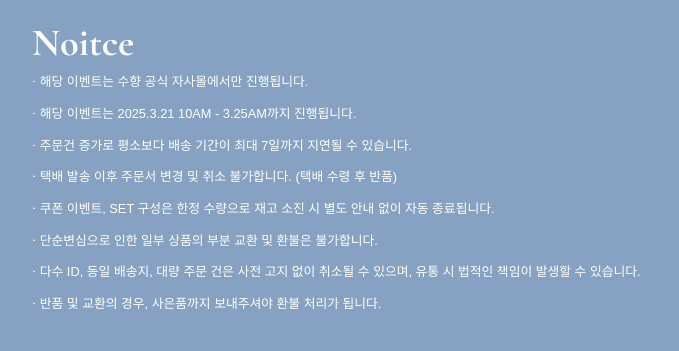
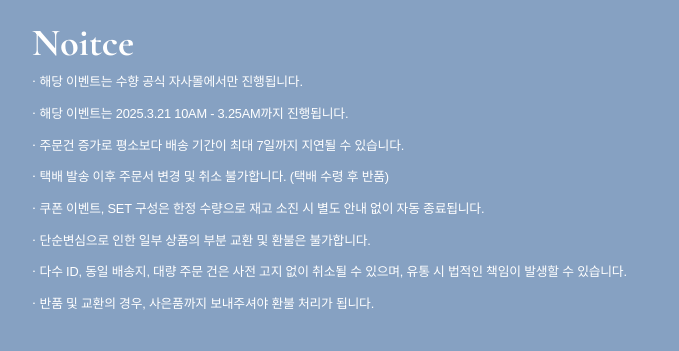
Before and after one commit to LeeGaHee528/soohyang2, a plain HTML site: page index.html in a window 1280 px wide. Shown: the part 4592-4943 px from the top of the page, 228-907 px from the left. Drawn offline with nearby package versions, Linux system fonts and the light colour scheme; a web font is replaced by a local one.

Commit message:
Update main_style.css

```diff
--- a/css/main_style.css
+++ b/css/main_style.css
@@ -224,6 +224,7 @@ body {
 }
 .notice li{
     padding-bottom: 1%;
+    letter-spacing: -0.2px;
 }
 #footer{
     background-color: #B1C7DD;
```
